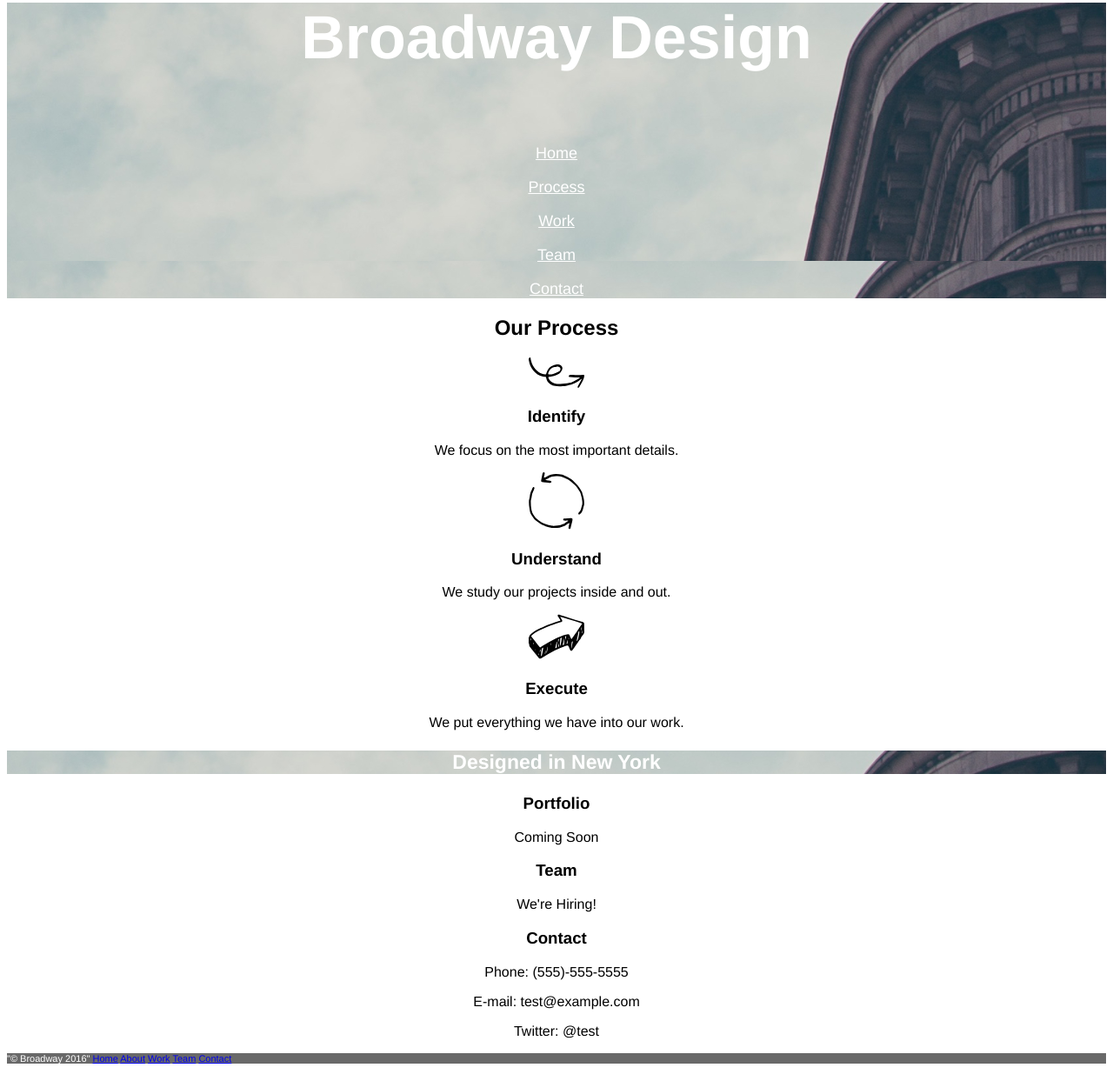
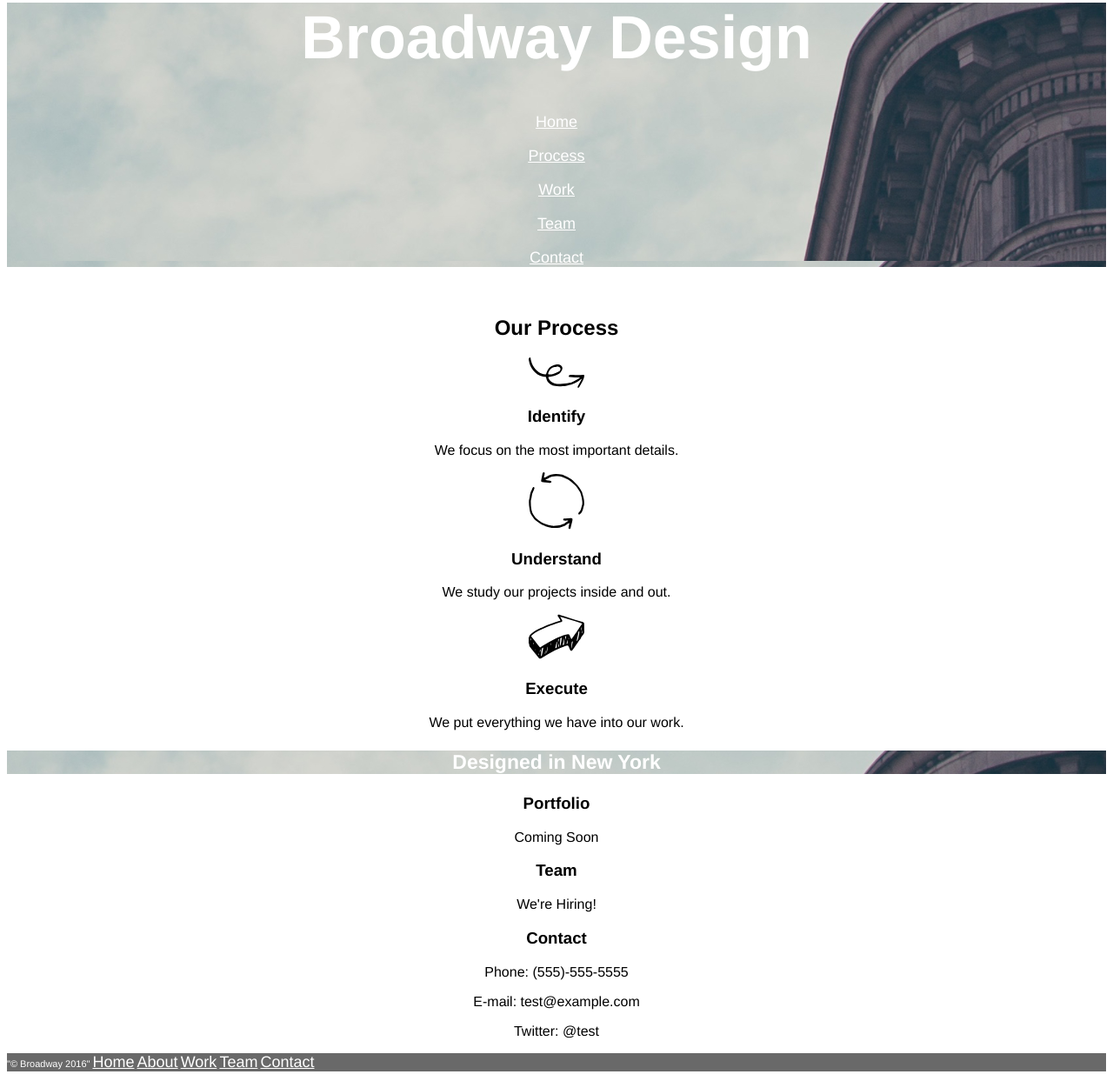
Before and after one commit to smv5047/Broadway, a plain HTML site: page index.html in a window 1280 px wide. Shown: the part 44-1287 px from the top of the page at 87% size. Drawn offline with Linux system fonts and the light colour scheme.

Commit message:
Updates to Code

```diff
--- a/index.html
+++ b/index.html
@@ -8,13 +8,14 @@
   <body>
     <div class="title">
       <h1>Broadway Design</h1>
-      <br>
-      <p>Home</p>
-      <p>Process</p>
-      <p>Work</p>
-      <p>Team</p>
-      <p>Contact</p>
+      <p><a class="btn-nav" href="#">Home</a></p>
+      <p><a class="btn-nav" href="#process">Process</a></p>
+      <p><a class="btn-nav" href="#work">Work</a></p>
+      <p><a class="btn-nav" href="#team">Team</a></p>
+      <p><a class="btn-nav" href="#contact">Contact</a></p>
     </div>
+    <br>
+    <!-- Process Section -->
     <div class="process">
       <h2>Our Process</h2>
       <img src="./resources/Images/identify.svg" alt="Identify">
@@ -28,6 +29,7 @@
       <p>We put everything we have into our work.</p>
     </div>
     <h3 id ="designed">Designed in New York</h3>
+    <!-- Coming Soon Section -->
     <div class="bottom">
       <h3>Portfolio</h3>
       <p>Coming Soon</p>
@@ -38,13 +40,14 @@
       <p>E-mail: test@example.com</p>
       <p>Twitter: @test</p>
     </div>
+    <!-- Footer Section -->
     <div class="footer">
       <p>"&copy Broadway 2016"
-        <a class="BTN Nav" href="#">Home</a>
-        <a class="BTN Nav" href="#">About</a>
-        <a class="BTN Nav" href="#">Work</a>
-        <a class="BTN Nav" href="#">Team</a>
-        <a class="BTN Nav" href="#">Contact</a>
+        <a class="btn-nav" href="#">Home</a>
+        <a class="btn-nav" href="#">About</a>
+        <a class="btn-nav" href="#">Work</a>
+        <a class="btn-nav" href="#">Team</a>
+        <a class="btn-nav" href="#">Contact</a>
       </p>
     </div>
   </body>
--- a/resources/style.css
+++ b/resources/style.css
@@ -15,6 +15,7 @@ h3 {
 .title {
   color: white;
   background-image: url("./images/the-flatiron-building.png");
+  display: block;
 }
 
 .title p {
@@ -29,6 +30,11 @@ h3 {
   text-align: left;
 }
 
+.btn-nav {
+  color: white;
+  font-size: 18px;
+}
+
 #designed {
   color: white;
   background-image: url("./images/the-flatiron-building.png");
```
